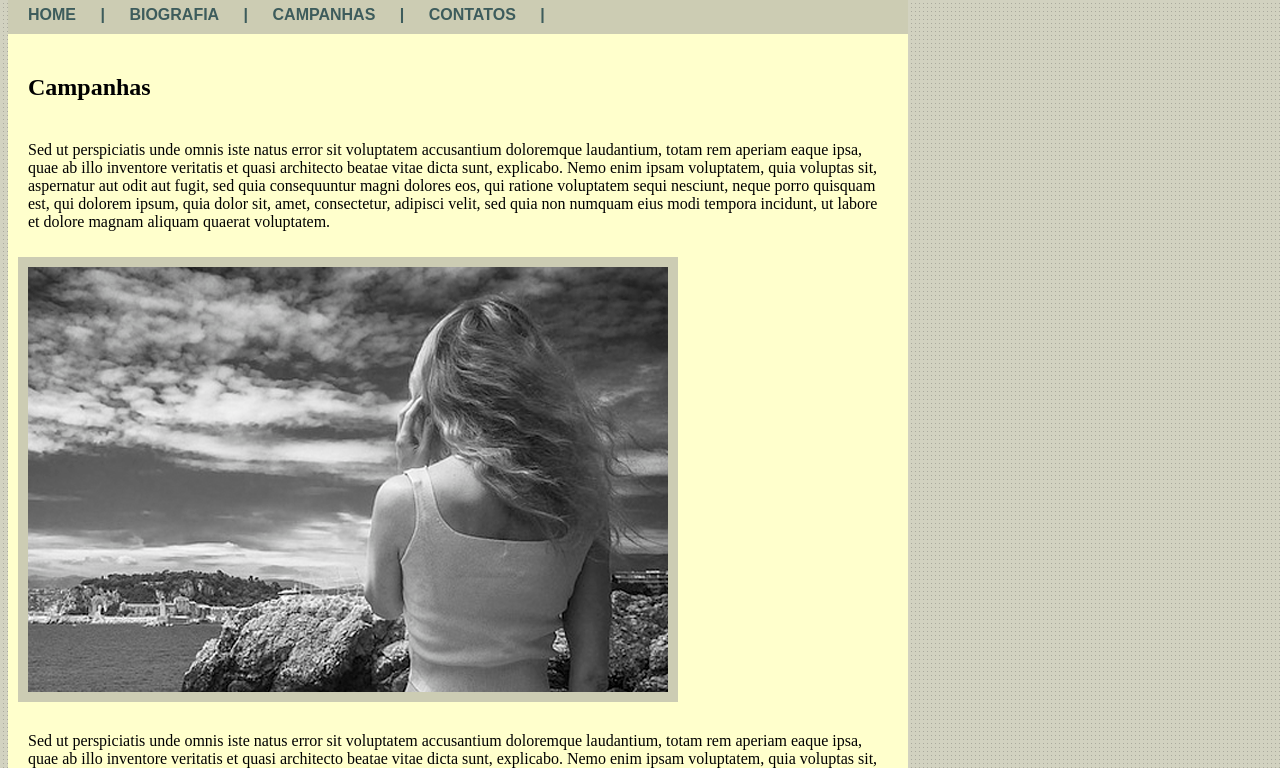
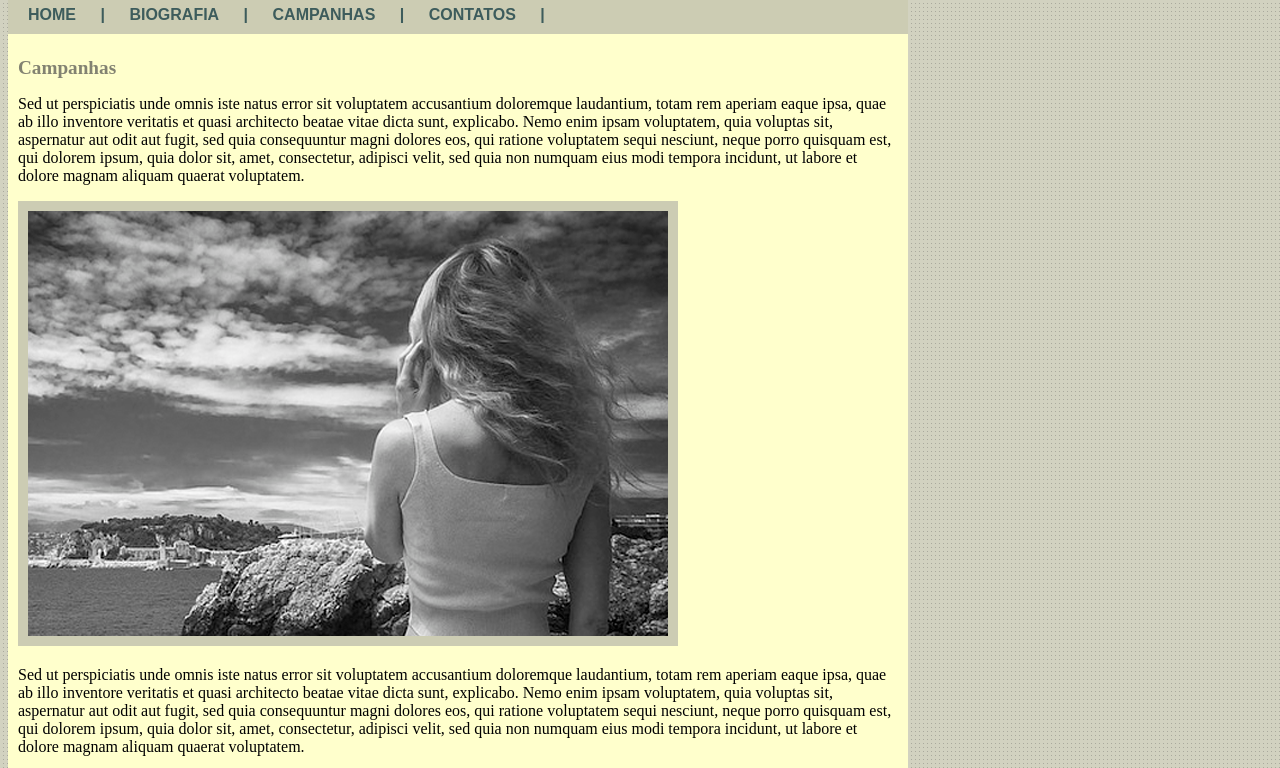
Before and after one commit to caiomaia3/cursoDevWeb, a plain HTML site: page Projeto-0-Annabelle/campanhas.html in a window 1280 px wide. Shown: the part 404-1172 px from the top of the page. Drawn offline with Linux system fonts and the light colour scheme.

Commit message:
melhoria no css.

```diff
--- a/Projeto-0-Annabelle/campanhas.html
+++ b/Projeto-0-Annabelle/campanhas.html
@@ -16,24 +16,24 @@
 			<a href="campanhas.html" class="estilo">CAMPANHAS</a> |
 			<a href="contatos.html" class="estilo">CONTATOS</a> |
 		</div>
-		<div class ="conteudos">
-			<h2 class="conteudos">
+		<div id ="conteudos">
+			<h1>
 				Campanhas
-			</h2>
+			</h1>
 
-			<p class="conteudos">
+			<p>
 				 Sed ut perspiciatis unde omnis iste natus error sit voluptatem accusantium doloremque laudantium, totam rem aperiam eaque ipsa, quae ab illo inventore veritatis et quasi architecto beatae vitae dicta sunt, explicabo. Nemo enim ipsam voluptatem, quia voluptas sit, aspernatur aut odit aut fugit, sed quia consequuntur magni dolores eos, qui ratione voluptatem sequi nesciunt, neque porro quisquam est, qui dolorem ipsum, quia dolor sit, amet, consectetur, adipisci velit, sed quia non numquam eius modi tempora incidunt, ut labore et dolore magnam aliquam quaerat voluptatem.
 			</p>
 
 			<img src="imagens/foto1.png" class="borda-imagem">
 
-			<p class="conteudos">
+			<p>
 				 Sed ut perspiciatis unde omnis iste natus error sit voluptatem accusantium doloremque laudantium, totam rem aperiam eaque ipsa, quae ab illo inventore veritatis et quasi architecto beatae vitae dicta sunt, explicabo. Nemo enim ipsam voluptatem, quia voluptas sit, aspernatur aut odit aut fugit, sed quia consequuntur magni dolores eos, qui ratione voluptatem sequi nesciunt, neque porro quisquam est, qui dolorem ipsum, quia dolor sit, amet, consectetur, adipisci velit, sed quia non numquam eius modi tempora incidunt, ut labore et dolore magnam aliquam quaerat voluptatem.
 			</p>
 
 			<img src="imagens/foto2.png" class="borda-imagem">
 
-			<p class="conteudos">
+			<p>
 				 Sed ut perspiciatis unde omnis iste natus error sit voluptatem accusantium doloremque laudantium, totam rem aperiam eaque ipsa, quae ab illo inventore veritatis et quasi architecto beatae vitae dicta sunt, explicabo. Nemo enim ipsam voluptatem, quia voluptas sit, aspernatur aut odit aut fugit, sed quia consequuntur magni dolores eos, qui ratione voluptatem sequi nesciunt, neque porro quisquam est, qui dolorem ipsum, quia dolor sit, amet, consectetur, adipisci velit, sed quia non numquam eius modi tempora incidunt, ut labore et dolore magnam aliquam quaerat voluptatem.
 			</p>
 
--- a/Projeto-0-Annabelle/estilo.css
+++ b/Projeto-0-Annabelle/estilo.css
@@ -1,5 +1,6 @@
 body{
 	background-image: url('imagens/fundo.png');
+	font-size: 16px;
 }
 
 #principal{
@@ -18,7 +19,7 @@ body{
 	padding:10px 0px;
 }
 
-.conteudos{
+#conteudos{
 	background-color:  #ffffcc;
 	padding: 10px 10px;
 }
@@ -44,3 +45,9 @@ a.estilo {
 p.negrito{
 	font-weight: bold;
 }
+
+h1{
+	font-size: 1.2em;
+	color: #828271;
+
+}
```
Also changed, not shown: Projeto-0-Annabelle/bio.html (+4 -4 lines), Projeto-0-Annabelle/contatos.html (+4 -4 lines), Projeto-0-Annabelle/index.html (+4 -4 lines).
